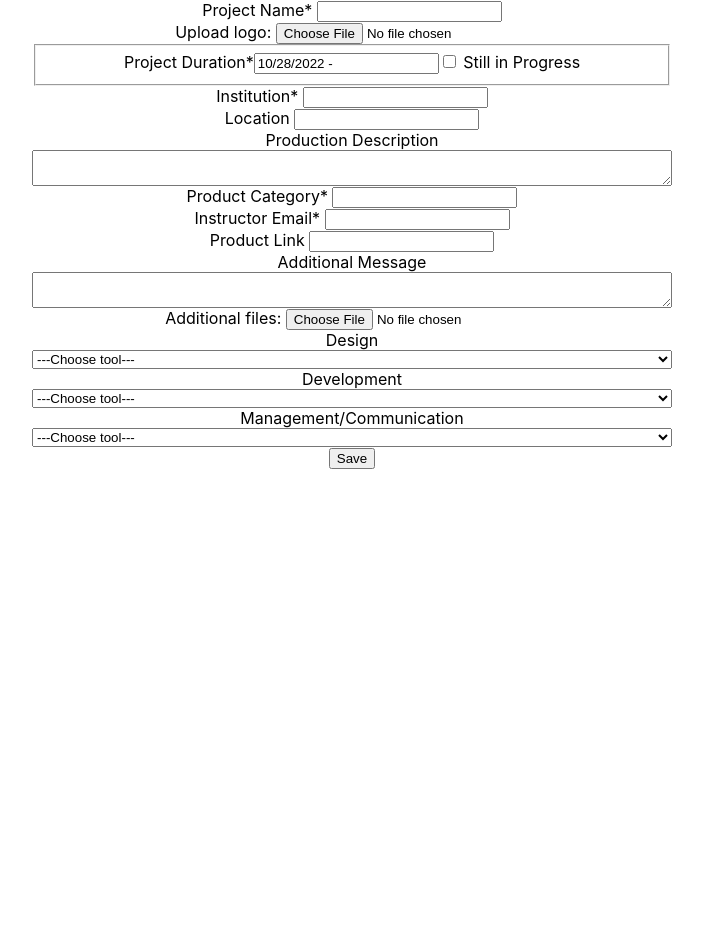
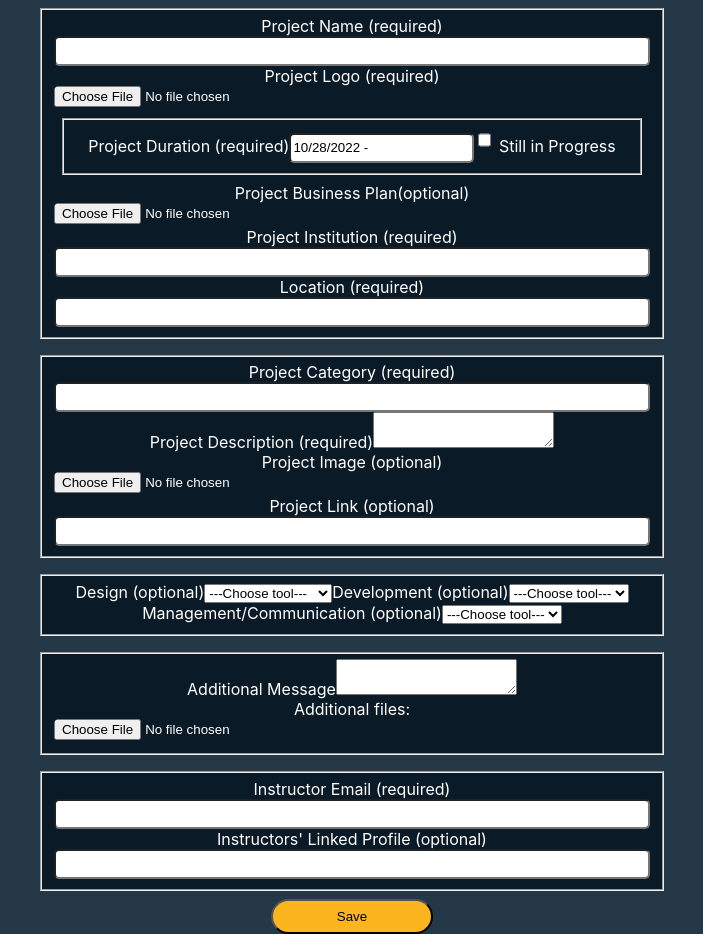
Before and after one commit to TienInTeam/tie-in, a React (Create React App) app in the folder tie-in-frontend/: page /uploadstudentproject in a window 1280 px wide. Shown: the whole page, without its empty margins (288-991 px from the left). Before the commit the page ends 800 px from the top, so only its background shows below. Built offline with nearby package versions, Linux system fonts and the light colour scheme; the HTML template or start-up script is replaced by a standard one.

Commit message:
Fix: Validations for student project upload

```diff
--- a/tie-in-frontend/db.json
+++ b/tie-in-frontend/db.json
@@ -69,6 +69,91 @@
       "instructor_email": "fjoca@gmail.com",
       "product_link": "https://google.com",
       "institution": "Langara College"
+    },
+    {
+      "id": 32,
+      "name": "ss",
+      "logo": "C:\\fakepath\\linkedin_generated_resume.pdf",
+      "description": "sdl",
+      "linkedIn_url": "https://test.com",
+      "team_id": "",
+      "approval_status": "Pending",
+      "start_date": null,
+      "end_date": null,
+      "business_model": "",
+      "technology": [
+        "Adobe Illustrator",
+        "JS",
+        "LinkedIn",
+        "Trello"
+      ],
+      "instructor_email": "tomsd@g.cmo",
+      "instructor_linkedIn": "",
+      "project_link": "",
+      "institution": "dwewewe",
+      "additional_message": "ds"
+    },
+    {
+      "id": 33,
+      "name": "asass",
+      "logo": "C:\\fakepath\\HandyChef_Proposal.pdf",
+      "description": "adada",
+      "linkedIn_url": "https://test.com",
+      "team_id": "",
+      "approval_status": "Pending",
+      "start_date": null,
+      "end_date": null,
+      "business_model": "",
+      "technology": [
+        "JS",
+        "LinkedIn"
+      ],
+      "instructor_email": "sdu.ads@fj.co",
+      "instructor_linkedIn": "sid",
+      "project_link": "",
+      "institution": "sd",
+      "additional_message": ""
+    },
+    {
+      "id": 34,
+      "name": "asass",
+      "logo": "C:\\fakepath\\HandyChef_Proposal.pdf",
+      "description": "adada",
+      "linkedIn_url": "https://test.com",
+      "team_id": "",
+      "approval_status": "Pending",
+      "start_date": null,
+      "end_date": null,
+      "business_model": "",
+      "technology": [
+        "JS",
+        "LinkedIn"
+      ],
+      "instructor_email": "sdu.ads@fj.co",
+      "instructor_linkedIn": "sid",
+      "project_link": "sds.xs.c",
+      "institution": "sd",
+      "additional_message": ""
+    },
+    {
+      "id": 35,
+      "name": "sdsd",
+      "logo": "C:\\fakepath\\HandyChef_Proposal.pdf",
+      "description": "adadad",
+      "team_id": "",
+      "approval_status": "Pending",
+      "start_date": null,
+      "end_date": null,
+      "business_model": "",
+      "technology": [
+        "JS",
+        "Trello"
+      ],
+      "instructor_email": "sdksd@f.co",
+      "instructor_linkedIn": "https://www.linkedin.com/in/rojin-taghadosi/",
+      "project_link": "",
+      "institution": "qwq",
+      "additional_message": "asas"
     }
   ]
 }
--- a/tie-in-frontend/src/index.css
+++ b/tie-in-frontend/src/index.css
@@ -19,3 +19,35 @@
   margin-left: auto;
   margin-right: auto;
 }
+
+fieldset {
+  margin: 0.5rem;
+  background-color: #0B1A27;
+  color: white;
+}
+
+input {
+  border-radius: 5px;
+  height: 1.5rem;
+}
+
+.input-type * {
+  display: grid;
+  grid-template-columns: repeat(1fr);
+  text-align: center;
+  bottom: 1rem;
+}
+
+button.primary {
+  padding: 0.5rem 4rem 0.5rem 4rem;
+  background-color: #FCB51F;
+  border-radius: 20px;
+}
+
+.App {
+  background-color: #253847;
+}
+
+a {
+  color: white;
+}
--- a/tie-in-frontend/src/pages/UploadStudentProject.js
+++ b/tie-in-frontend/src/pages/UploadStudentProject.js
@@ -7,24 +7,25 @@
 import InputType from "../components/InputType";
 import { isEmailValid } from "../utils/email";
 import validateTextInput from "../utils/validateTextInput";
+import { isURLValid } from "../utils/validateURL";
 
 function UploadStudentProject() {
     const saveProject = useMutation(["studentProject"], () => saveStudentProject({
-        "id": 31,
+        "id": 35,
         "name": projectName,
-        "logo": image,
+        "logo": imageLogo,
         "description": description,
-        "linkedIn_url": "https://test.com",
         "team_id": "",
         "approval_status": "Pending",
-        "tags": "Software Engineer, Web-App",
         "start_date": startDate,
         "end_date": endDate,
-        "business_model": "",
+        "business_model": businessPlan,
         "technology": technology,
         "instructor_email": instructorEmail,
-        "product_link": productLink,
-        "institution": institution
+        "instructor_linkedIn": instructorLinkedIn,
+        "project_link": projectLink,
+        "institution": institution,
+        "additional_message": additionalMessage,
     }), {
         onSuccess: () => {
         },
@@ -34,16 +35,20 @@
     });
 
     const [projectName, setProjectName] = useState("");
-    const [image, setImage] = useState("");
+    const [imageLogo, setImageLogo] = useState("");
+    const [addFile, setAddFile] = useState("");
+    const [businessPlan, setBusinessPlan] = useState("");
+    const [projectImage, setProjectImage] = useState("");
     const [institution, setInstitution] = useState("");
     const [location, setLocation] = useState(null);
     const [startDate, setStartDate] = useState(new Date());
     const [endDate, setEndDate] = useState(null);
     const [dateIsChecked, setDateIsChecked] = useState(false);
     const [description, setDescription] = useState("");
-    const [productLink, setProductLink] = useState("");
-    const [productCategory, setProductCategory] = useState("");
+    const [projectLink, setProjectLink] = useState("");
+    const [projectCategory, setProjectCategory] = useState("");
     const [instructorEmail, setInstructorEmail] = useState("");
+    const [instructorLinkedIn, setInstructorLinkedIn] = useState("");
     const [additionalMessage, setAdditionalMessage] = useState("");
     const [technology, setTechnology] = useState([]);
 
@@ -54,7 +59,7 @@
     };
 
     const validateInput = () => {
-        if (projectName === "" || institution === "" || productCategory === "") {
+        if (projectName === "" || institution === "" || projectCategory === "" || location === "" || imageLogo === "") {
             alert('Enter all mandatory input field values');
             return false;
         }
@@ -66,17 +71,30 @@
             alert("Valid Institution name is required.");
             return false;
         }
-        if (!validateTextInput(productCategory)) {
-            alert("Valid Product Category name is required.");
+        if (!validateTextInput(projectCategory)) {
+            alert("Valid Project Category name is required.");
             return false;
         }
         if (!isEmailValid(instructorEmail) || !instructorEmail || instructorEmail === "") {
-            alert("Valid email is required.");
+            alert("Enter a valid Email");
             return false;
         }
-        if (location) {
         if (!validateTextInput(location)) {
             alert("Enter Valid location");
+            return false;
+        }
+        if (projectLink) {
+            if (!isURLValid(projectLink)) {
+                alert("Enter a valid Link");
+                return false;
+            }
+            else {
+                return true;
+            }
+        }
+        if (instructorLinkedIn) {
+            if (!isURLValid(instructorLinkedIn)) {
+                alert("Enter a valid LinkedIn URL");
                 return false;
             }
             else {
@@ -96,10 +114,11 @@
 
     return (
         <div className={"upload-project"}>
-            <InputType type={"text"} label={"Project Name* "} onChange={(e) => setProjectName(e.target.value)} />
-            <InputType type={"file"} label={"Upload logo: "} onChange={(e) => setImage(e.target.value)} />
             <fieldset>
-                <label>Project Duration*</label>
+                <InputType type={"text"} label={"Project Name (required)"} onChange={(e) => setProjectName(e.target.value)} />
+                <InputType type={"file"} label={"Project Logo (required)"} onChange={(e) => setImageLogo(e.target.value)} />
+                <fieldset>
+                    <label>Project Duration (required)</label>
                     <Datepicker
                         selected={startDate}
                         startDate={!dateIsChecked ? startDate : null}
@@ -121,19 +140,21 @@
                         }} />
                     <label htmlFor="inProgressCheck"> Still in Progress</label>
                 </fieldset>
+                <InputType type={"file"} label={"Project Business Plan(optional) "} onChange={(e) => setBusinessPlan(e.target.value)} />
+                <InputType type={"text"} label={"Project Institution (required)"} onChange={(e) => setInstitution(e.target.value)} />
+                <InputType type={"text"} label={"Location (required)"} onChange={(e) => setLocation(e.target.value)} />
+            </fieldset>
 
-            <InputType type={"text"} label={"Institution* "} onChange={(e) => setInstitution(e.target.value)} />
-            <InputType type={"text"} label={"Location "} onChange={(e) => setLocation(e.target.value)} />
-            <label>Production Description</label>
+            <fieldset>
+                <InputType type={"text"} label={"Project Category (required)"} onChange={(e) => setProjectCategory(e.target.value)} />
+                <label>Project Description (required)</label>
                 <textarea onChange={(e) => setDescription(e.target.value)} />
-            <InputType type={"text"} label={"Product Category* "} onChange={(e) => setProductCategory(e.target.value)} />
-            <InputType type={"email"} label={"Instructor Email* "} onChange={(e) => setInstructorEmail(e.target.value)} />
-            <InputType type={"text"} label={"Product Link "} onChange={(e) => setProductLink(e.target.value)} />
-            <label>Additional Message</label>
-            <textarea onChange={(e) => setAdditionalMessage(e.target.value)} />
-            <InputType type={"file"} label={"Additional files: "} onChange={(e) => setImage(e.target.value)} />
+                <InputType type={"file"} label={"Project Image (optional) "} onChange={(e) => setProjectImage(e.target.value)} />
+                <InputType type={"text"} label={"Project Link (optional) "} onChange={(e) => setProjectLink(e.target.value)} />
+            </fieldset>
 
-            <label>Design</label>
+            <fieldset>
+                <label>Design (optional)</label>
                 <select id="design" onChange={(e) => setTechnology([e.target.value])}>
                     <option> ---Choose tool---</option>
                     <option> Figma</option>
@@ -143,7 +164,7 @@
                     <option> Sketch Up  </option>
                 </select>
 
-            <label>Development</label>
+                <label>Development (optional)</label>
                 <select id="dev" onChange={(e) => setTechnology([...technology, e.target.value])}>
                     <option> ---Choose tool---</option>
                     <option> HTML </option>
@@ -154,7 +175,7 @@
                     <option> React Native </option>
                 </select>
 
-            <label>Management/Communication</label>
+                <label>Management/Communication (optional)</label>
                 <select id="management" onChange={(e) => setTechnology([...technology, e.target.value])}>
                     <option> ---Choose tool---</option>
                     <option> Notion </option>
@@ -165,7 +186,18 @@
                     <option> Jira </option>
                     <option> GitHub </option>
                 </select>
+            </fieldset>
 
+            <fieldset>
+                <label>Additional Message</label>
+                <textarea onChange={(e) => setAdditionalMessage(e.target.value)} />
+                <InputType type={"file"} label={"Additional files: "} onChange={(e) => setAddFile(e.target.value)} />
+            </fieldset>
+
+            <fieldset>
+                <InputType type={"email"} label={"Instructor Email (required)"} onChange={(e) => setInstructorEmail(e.target.value)} />
+                <InputType type={"text"} label={"Instructors' Linked Profile (optional) "} onChange={(e) => setInstructorLinkedIn(e.target.value)} />
+            </fieldset>
             <Button onClick={onSave} variant={"primary"} label={"Save"} />
         </div>
     );
--- /dev/null
+++ b/tie-in-frontend/src/utils/validateURL.js
@@ -0,0 +1,6 @@
+export const isURLValid = (websiteURL) => {
+    const re = /^(?:http(s)?:\/\/)?[\w.-]+(?:\.[\w\.-]+)+[\w\-\._~:/?#[\]@!\$&'\(\)\*\+,;=.]+$/gm;
+    return re.test(websiteURL);
+};
+
+//Reference https://www.regextester.com/94502
```
Lines whose indentation alone changed are shown as unchanged.
